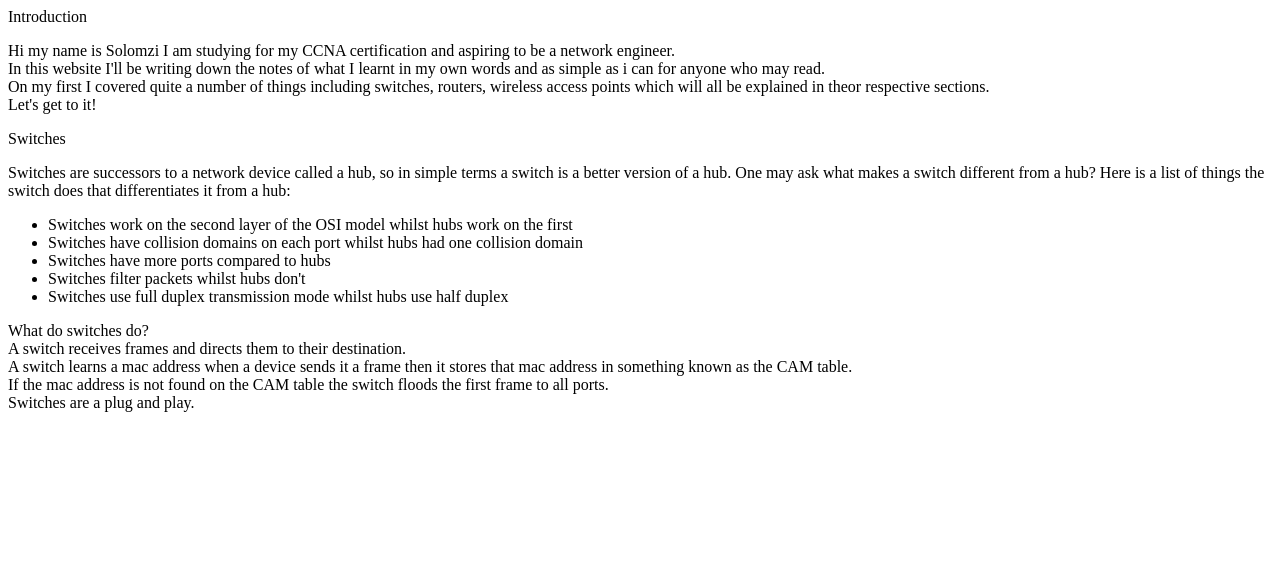
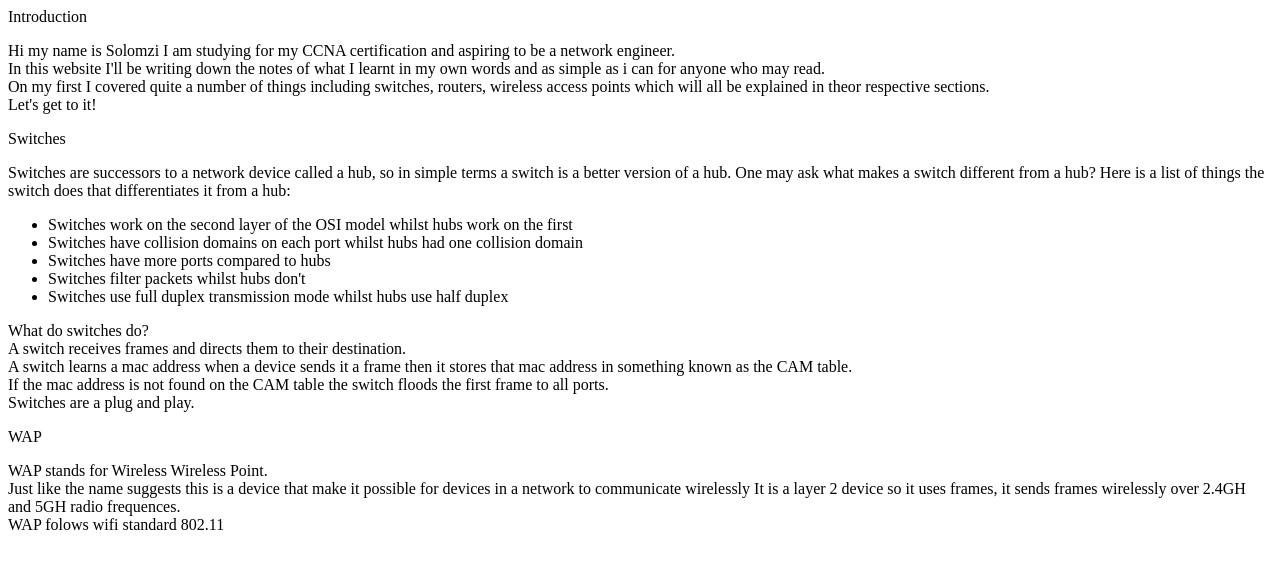
Before and after one commit to Ghostwolf73/CCNA-Documentation, a plain HTML site: page index.html in a window 1280 px wide. Drawn offline with Linux system fonts and the light colour scheme.

Commit message:
WAP section added

```diff
--- a/index.html
+++ b/index.html
@@ -46,6 +46,17 @@
             </p>
         </section>
 
+        <section class="main-section" id="WAP">
+            <header>
+                WAP
+            </header>
+            <p>
+                WAP stands for Wireless Wireless Point.<br>
+                Just like the name suggests this is a device that make it possible for devices in a network to communicate wirelessly
+                It is a layer 2 device so it uses frames, it sends frames wirelessly over 2.4GH and 5GH radio frequences.<br>
+                WAP folows wifi standard 802.11
+            </p>
+        </section>
 
     </main>
 </body>
```
